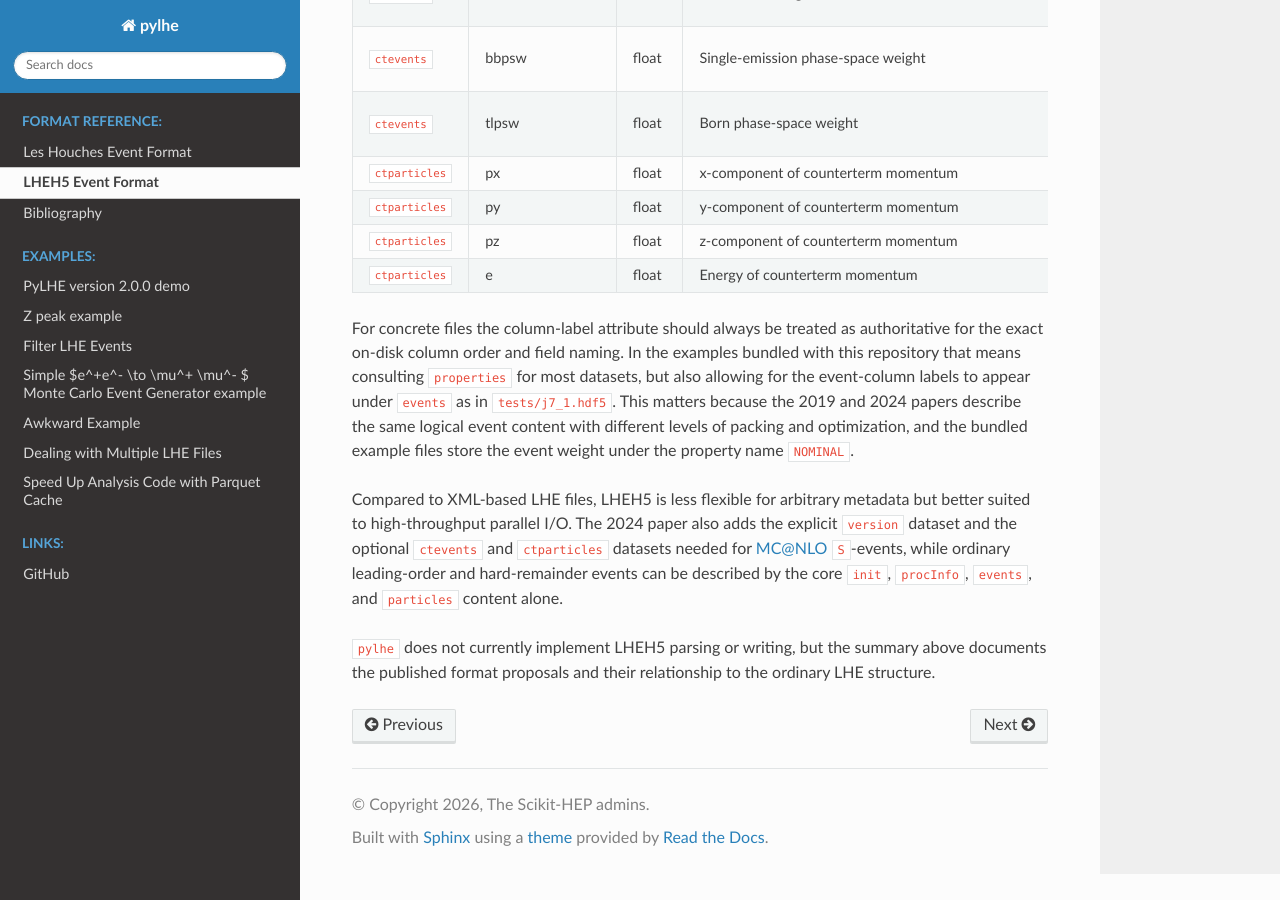
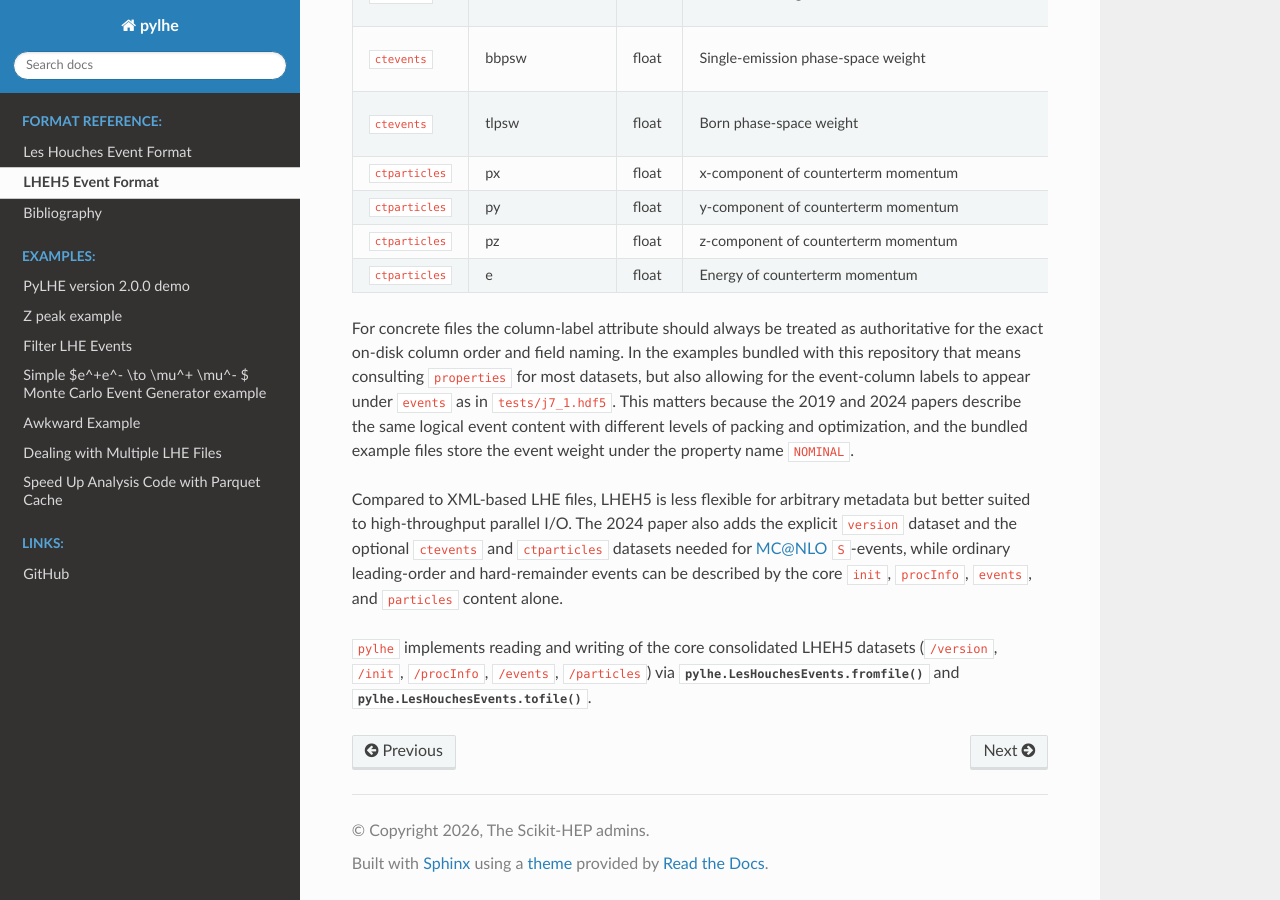
Before and after one commit to scikit-hep/pylhe, a Sphinx documentation site: the page built from docs/source/lheh5.rst, in a window 1280 px wide and 900 px high, scrolled down 4318 px. Built offline with Sphinx 7.4.7 and the Read the Docs theme 3.1.0, drawn with Linux system fonts in a browser that asks for light colours; cross-references to code outside the pages are shown as plain code.

Commit message:
Potential fix for pull request finding
Co-authored-by: Copilot Autofix powered by AI <175728472+Copilot@users.noreply.github.com>

```diff
--- a/docs/source/lheh5.rst
+++ b/docs/source/lheh5.rst
@@ -379,6 +379,6 @@ The 2024 paper also adds the explicit ``version`` dataset and the optional
 while ordinary leading-order and hard-remainder events can be described by the
 core ``init``, ``procInfo``, ``events``, and ``particles`` content alone.
 
-``pylhe`` does not currently implement LHEH5 parsing or writing, but the
-summary above documents the published format proposals and their relationship
-to the ordinary LHE structure.
+``pylhe`` implements reading and writing of the core consolidated LHEH5 datasets
+(``/version``, ``/init``, ``/procInfo``, ``/events``, ``/particles``) via
+:py:meth:`pylhe.LesHouchesEvents.fromfile` and :py:meth:`pylhe.LesHouchesEvents.tofile`.
```
